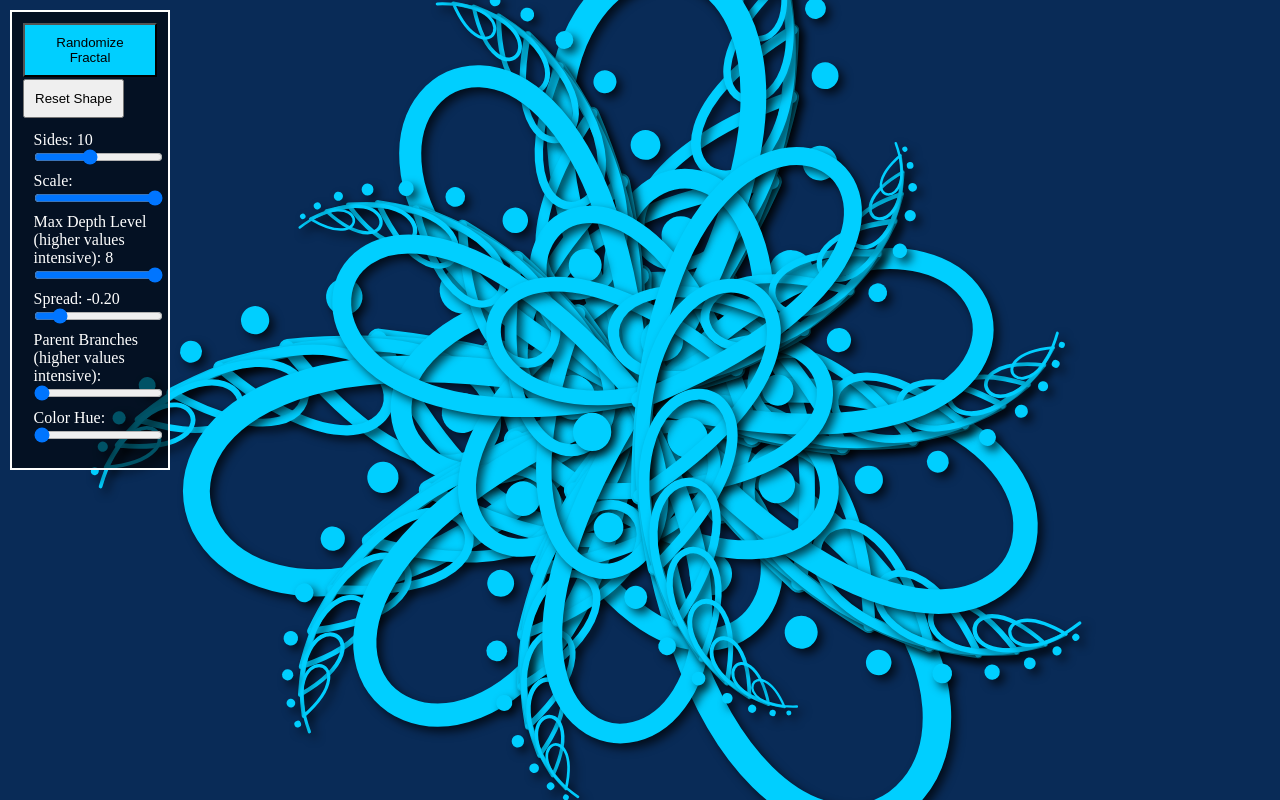
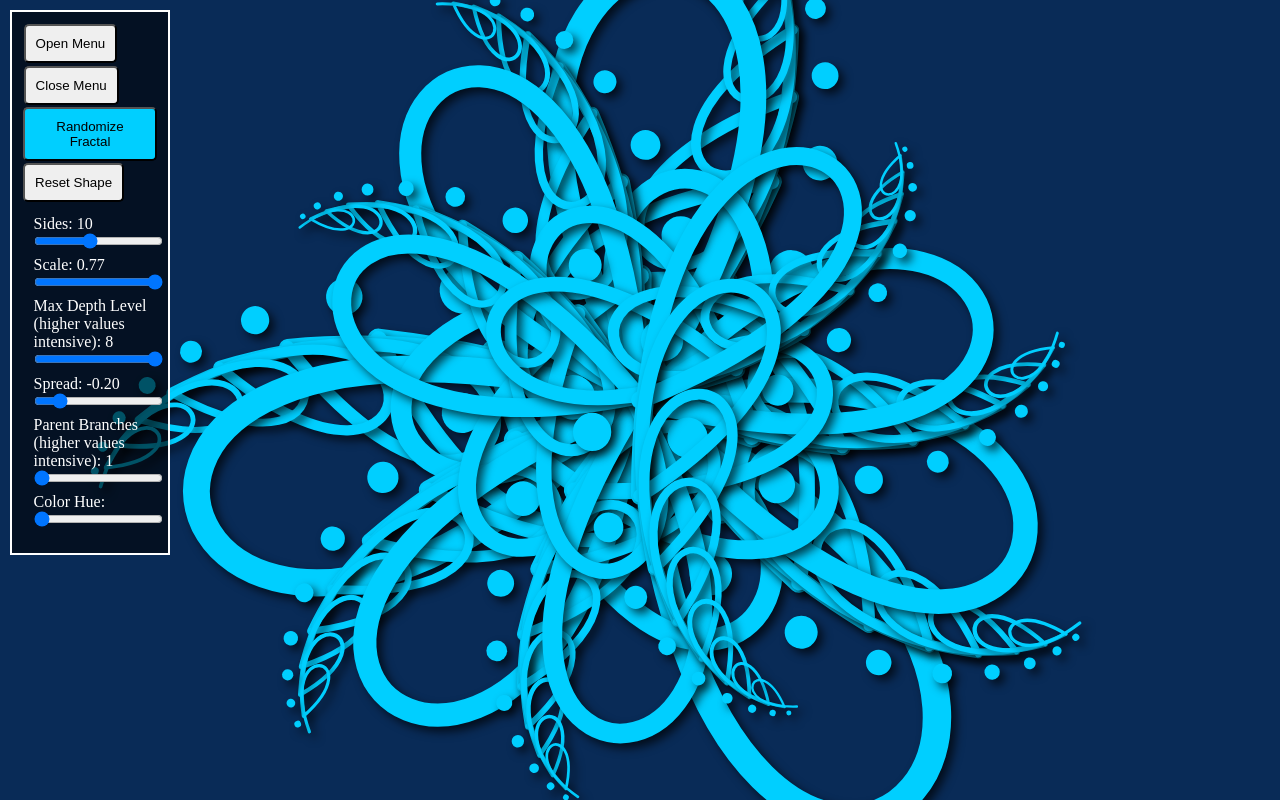
Before and after one commit to eg744/FractalCanvas, a plain HTML site: page index.html in a window 1280 px wide. Drawn offline with Linux system fonts and the light colour scheme.

Commit message:
menu controls

```diff
--- a/index.html
+++ b/index.html
@@ -14,7 +14,14 @@
     <script src="script.js"></script>
 
     <canvas id="canvas1"></canvas>
-    <div id="controls">
+
+
+    <div id="controls" class="controls">
+        <button id="open" class="open">Open Menu</button>
+
+
+        <button id="close" class="close">Close Menu</button>
+
         <button id="randomize">Randomize Fractal</button>
         <button id="reset">Reset Shape</button>
         <ul class="sliders">
--- a/script.js
+++ b/script.js
@@ -8,6 +8,10 @@ window.addEventListener('load', () => {
 	canvas.height = window.innerHeight;
 
 	// ==Controls==
+	const closeMenuButton = document.getElementById('close');
+	const openMenuButton = document.getElementById('open');
+	const controls = document.getElementById('controls');
+
 	const randomizerButton = document.getElementById('randomize');
 	const resetButton = document.getElementById('reset');
 
@@ -23,10 +27,11 @@ window.addEventListener('load', () => {
 
 	//Labels
 	const label_sides = document.querySelector('[for=sides]');
-	// const label_scale = document.querySelector('[for=scale]');
+	const label_scale = document.querySelector('[for=scale]');
 	const label_level = document.querySelector('[for=level]');
-
 	const label_spread = document.querySelector('[for=spread]');
+	const label_branches = document.querySelector('[for=branches]');
+	const label_hue = document.querySelector('[for=color]');
 
 	// ==Global effects==
 	let size =
@@ -136,13 +141,17 @@ window.addEventListener('load', () => {
 		slider_spread.value = spread;
 		slider_scale.value = scale;
 		slider_level.value = maxLevel;
+		slider_branches.value = branches;
+		// slider_hue.value = color;
 
 		label_sides.innerText = 'Sides: ' + Number(sides);
-
-		// Slider returns string value, convert to number with 2 decimal places
-		label_spread.innerText = 'Spread: ' + Number(spread).toFixed(2);
+		label_scale.innerText = 'Scale: ' + Number(scale).toFixed(2);
 		label_level.innerText =
 			'Max Depth Level (higher values intensive): ' + Number(maxLevel);
+		label_spread.innerText = 'Spread: ' + Number(spread).toFixed(2);
+
+		label_branches.innerText =
+			'Parent Branches (higher values intensive): ' + Number(branches);
 	}
 
 	function resetFractal() {
@@ -157,6 +166,22 @@ window.addEventListener('load', () => {
 	}
 
 	// ==Listeners==
+	closeMenuButton.addEventListener('click', () => {
+		controls.classList.toggle('active');
+		closeMenuButton.classList.toggle('change');
+
+		// closeMenuButton.classList.add('change');
+		// openMenuButton.classList.remove('change');
+	});
+	openMenuButton.addEventListener('click', () => {
+		controls.classList.toggle('active');
+
+		openMenuButton.classList.toggle('change');
+
+		// openMenuButton.classList.add('change');
+		// closeMenuButton.classList.remove('change');
+	});
+
 	randomizerButton.addEventListener('click', () => {
 		randomizeFractal();
 		drawFractal();
@@ -193,6 +218,9 @@ window.addEventListener('load', () => {
 	});
 
 	slider_hue.addEventListener('change', (event) => {
+		// Update hue text (color contains9 entire HSL)
+		label_hue.innerText = 'Color Hue: ' + event.target.value;
+
 		color = `hsl(${event.target.value}, 100%, 50%)`;
 		drawFractal();
 	});
--- a/style.css
+++ b/style.css
@@ -3,6 +3,7 @@
 	margin: 0;
 	padding: 0;
 	box-sizing: border-box;
+	transition: all 0.3s;
 }
 
 #canvas1 {
@@ -20,15 +21,47 @@ button {
 	padding: 10px;
 	text-decoration: none;
 	margin: 1px;
+	border-radius: 5px;
+}
+#close,
+#open {
+	width: fit-content;
+	height: fit-content;
+	margin: 0.1rem;
+}
+.change#close {
+	display: none;
+}
+.change#open {
+	position: absolute;
+	display: block;
 }
 
-#controls {
+/* .change#close {
+	display: none;
+}
+.open {
+	display: none;
+}
+.close {
+	display: block;
+}
+.change#open {
+	position: absolute;
+	display: block;
+} */
+
+.controls {
 	position: absolute;
 	padding: 10px;
 	border: 2px solid white;
 	margin: 10px;
 	width: 10rem;
 	background: rgba(0, 0, 0, 60%);
+}
+.active {
+	transform: translateX(-10%);
+	/* display: none; */
 }
 
 .sliders {
```
